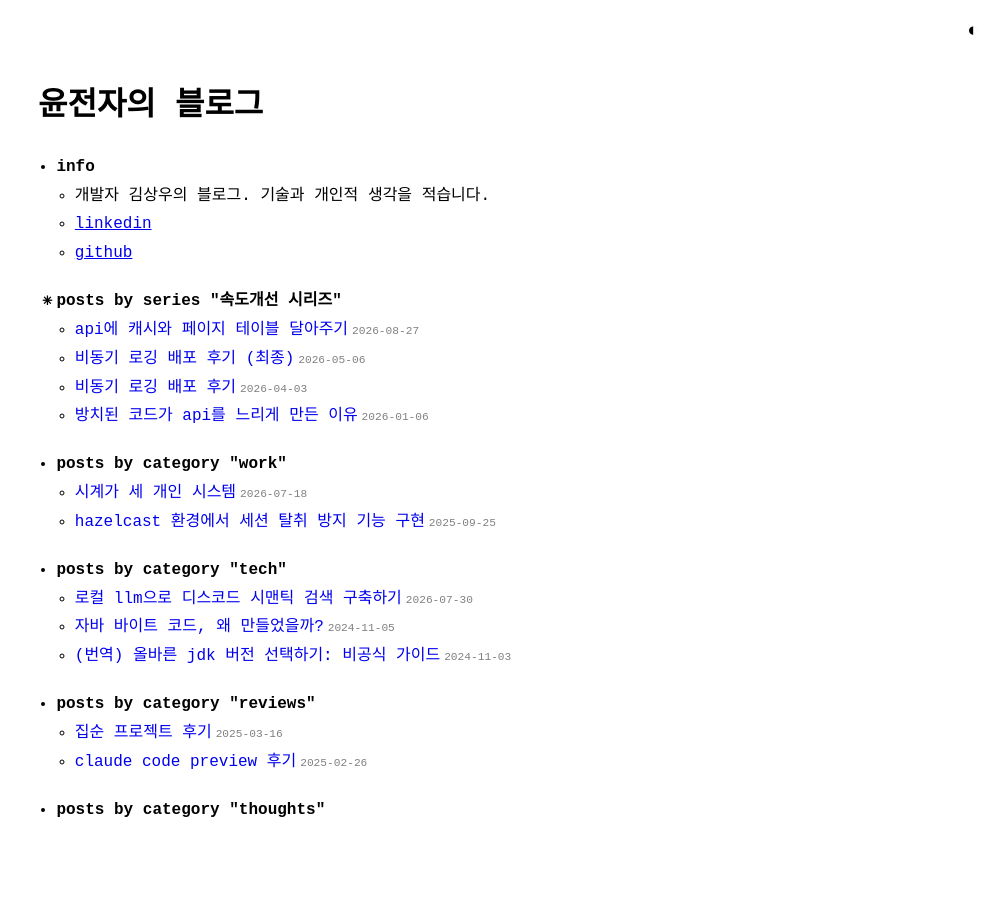
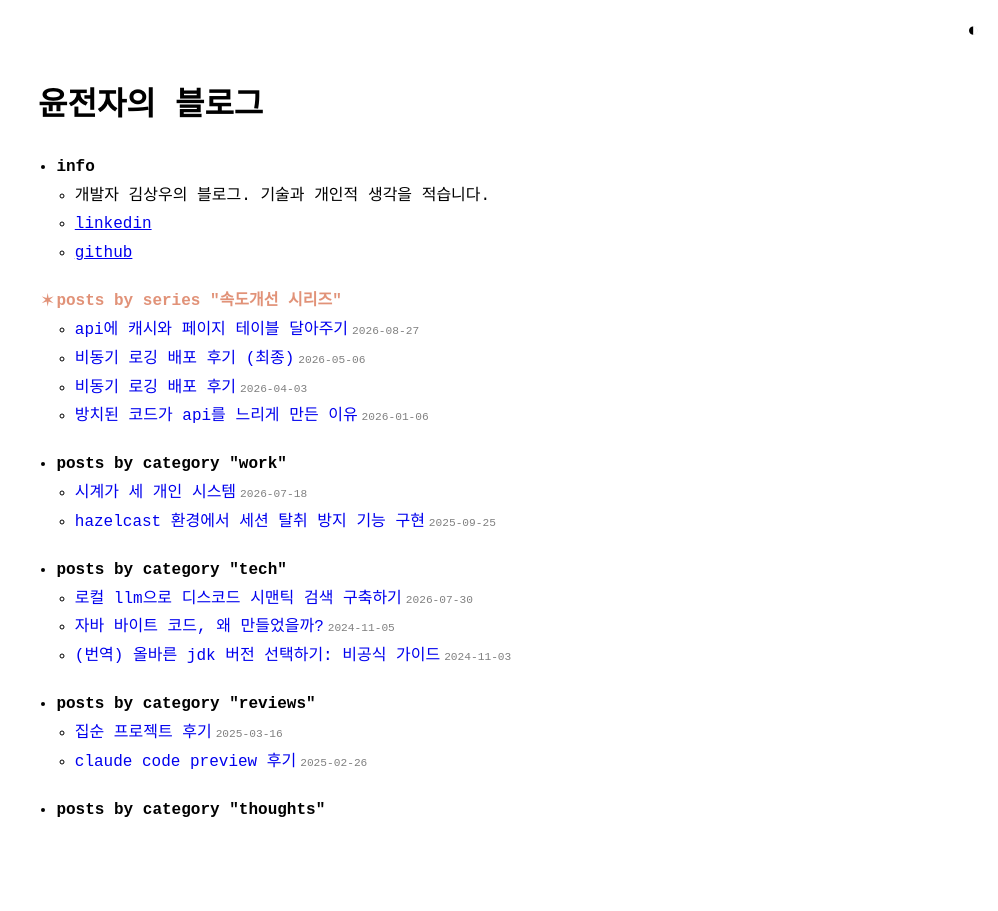
Before and after one commit to electronyoon/electronyoon.github.io, a Jekyll site: the page built from index.md, in a window 1280 px wide. Shown: the whole page, without its empty margins (282-1280 px from the left). Built offline with Jekyll 4.4.1, drawn with Linux system fonts in a browser that asks for light colours.

Commit message:
style: 시리즈 라인에 Claude Code 액센트 색 + 로딩 커서 애니메이션
- "posts by series ..." 라벨과 root bullet을 Claude Code 액센트 색(#da7756)으로
- root bullet을 CC "생각 중" 커서로 대체: 별표 세트 [· ✢ ✳ ✶ ✻ ✽]를 왕복하되
  별표→점 수렴→별표 형태로 위상을 잡음, step-end 2s 루프
- 라벨과 커서가 함께 살짝 흐려졌다 돌아오는 색 펄스(series-blink)
- 다크 모드: .page-content의 invert를 한 번 더 상쇄해 라이트/다크에서 동일한
  당근색 유지 (img 처리와 같은 방식)
- prefers-reduced-motion 시 두 애니메이션 정지

Co-Authored-By: Claude Sonnet 5 <noreply@anthropic.com>
Claude-Session: https://claude.ai/code/session_013wNkzcPnRFE4bgb4K3kCs7

```diff
--- a/_sass/no-style-please.scss
+++ b/_sass/no-style-please.scss
@@ -26,6 +26,12 @@
     .video-container {
       filter: invert(1);
     }
+
+    // 시리즈 라인의 당근색(#da7756)이 .page-content invert에 뒤집히지 않도록,
+    // img와 같은 방식으로 한 번 더 상쇄한다(짝수 번 → 원본색). 하위 글 목록은
+    // 다시 한 번 상쇄해 다크 기본 상태로 되돌린다.
+    .home-menu > ul > li.series { filter: invert(1); }
+    .home-menu > ul > li.series > ul { filter: invert(1); }
   }
 }
 
@@ -96,33 +102,45 @@ ul, ol { padding-left: 1.15em; }
 .home-menu > ul > li { margin: 1.6rem 0; font-weight: bold; }
 .home-menu > ul > li ul { font-weight: normal; }
 
-// 시리즈 항목의 root bullet: Claude Code "생각 중" 커서 애니메이션 재현.
-// 프레임 · ✢ ✳ ✶ ✻ ✽ (U+00B7 U+2722 U+2733 U+2736 U+273B U+273D), 120ms/프레임,
-// 끝까지 갔다가 되돌아오는 bounce(reverseMirror) → 10프레임 * 120ms = 1.2s 루프.
+// 시리즈 라인 = Claude Code 액센트 색(#da7756) + "생각 중" 커서 응용 + 펄스.
+//
+// series-cursor: CC의 별표 세트 [· ✢ ✳ ✶ ✻ ✽] (U+00B7 U+2722 U+2733 U+2736 U+273B
+//   U+273D)를 왕복. 단 CC 소스는 dt+dt.toReversed()로 양끝(·, ✽)이 2프레임씩인
+//   12프레임인데, 여기선 별표에서 점으로 수렴했다 돌아오는 모양이 낫다고 판단해
+//   별표를 양끝(0/100%)에, 점을 가운데(50%)에 두는 10프레임으로 위상만 잡았다.
+//   120ms/프레임 × 10 = 1.2s, step-end로 딱딱 끊어 표시.
+// series-blink: 라벨과 커서가 함께 살짝 흐려졌다 돌아오는 펄스. color를 애니메이션해
+//   li.series를 상속하는 텍스트(라벨 + ::before)만 흐려지고, 하위 글 목록은 제외.
+//   (CC도 raised-cosine로 색을 펄스하므로 방향은 맞다.)
 .home-menu > ul > li.series {
+  color: #da7756;
   list-style: none;
+  animation: series-blink 2s ease-in-out infinite;
 }
+.home-menu > ul > li.series > ul { color: black; }
+
 .home-menu > ul > li.series::before {
-  content: "\273D";           // 애니메이션 미지원/reduced-motion 시 이 글리프로 고정
+  content: "\273D";           // reduced-motion 정지 시 표시 (커서의 가장 큰 프레임)
   display: inline-block;
   width: 1.15em;              // ul padding-left와 동일 — 마커를 gutter에 앉힌다
   margin-left: -1.15em;
   text-align: center;
-  animation: series-cursor 1.2s step-end infinite;
+  animation: series-cursor 2s step-end infinite;
 }
 @keyframes series-cursor {
-  0%  { content: "\00B7"; }   // ·
-  10% { content: "\2722"; }   // ✢
-  20% { content: "\2733"; }   // ✳
-  30% { content: "\2736"; }   // ✶
-  40% { content: "\273B"; }   // ✻
-  50% { content: "\273D"; }   // ✽
-  60% { content: "\273B"; }   // ✻
-  70% { content: "\2736"; }   // ✶
-  80% { content: "\2733"; }   // ✳
-  90% { content: "\2722"; }   // ✢
+  0%, 100% { content: "\273D"; }   // ✽
+  10%, 90% { content: "\273B"; }   // ✻
+  20%, 80% { content: "\2736"; }   // ✶
+  30%, 70% { content: "\2733"; }   // ✳
+  40%, 60% { content: "\2722"; }   // ✢
+  50%      { content: "\00B7"; }   // ·
+}
+@keyframes series-blink {
+  0%, 100% { color: #da7756; }
+  50%      { color: rgba(218, 119, 86, 0.7); }
 }
 @media (prefers-reduced-motion: reduce) {
+  .home-menu > ul > li.series,
   .home-menu > ul > li.series::before { animation: none; }
 }
 
```
